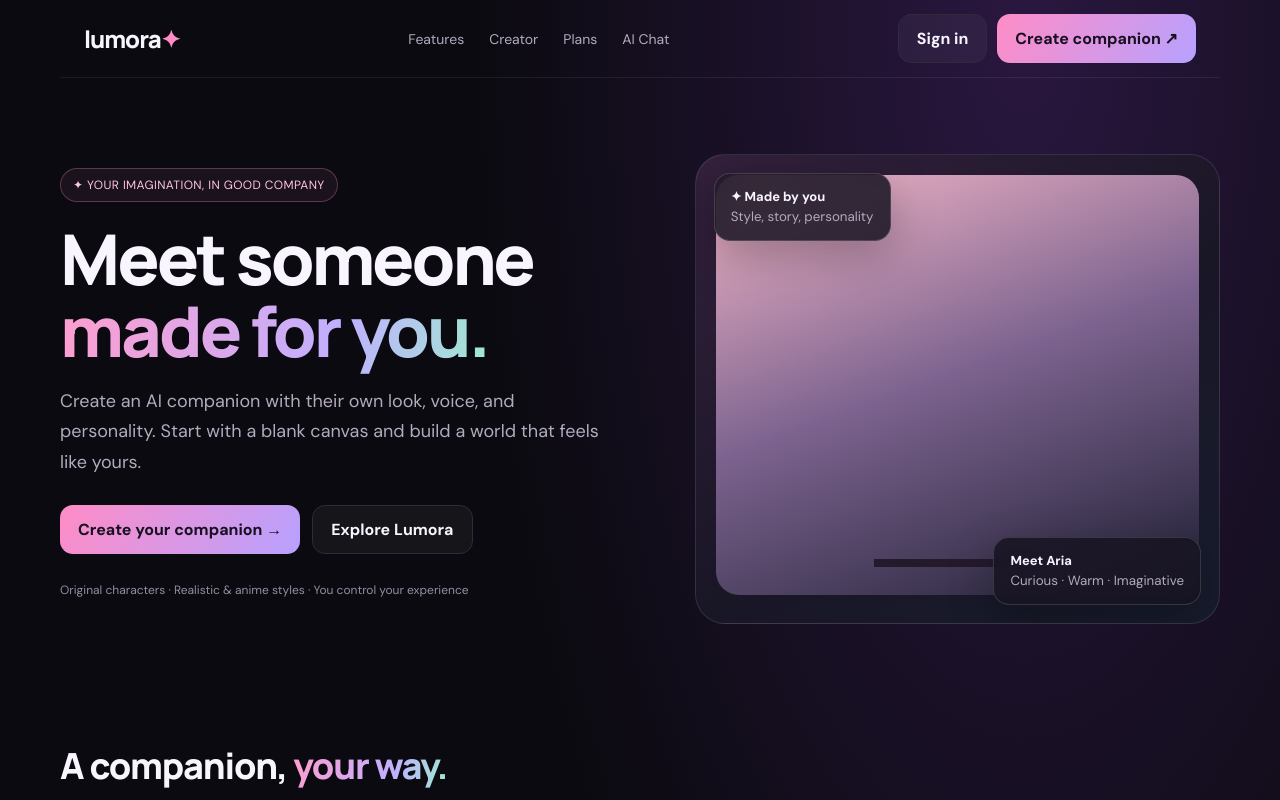
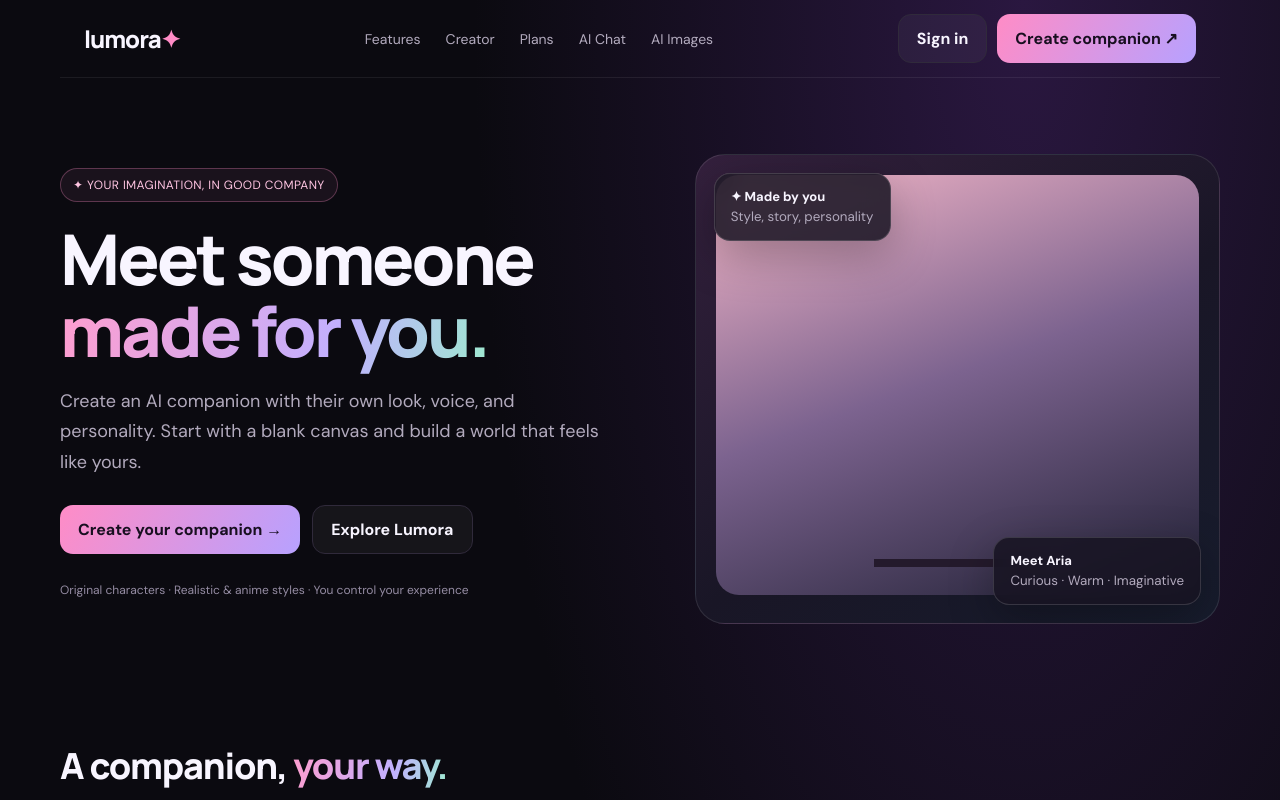
Before and after one commit to Snot22/Snot22, a Next.js app: page / in a window 1280 px wide. Shown: the top 800 px of the page. Built offline with nearby package versions, Linux system fonts and the light colour scheme.

Commit message:
Add AI Images navigation link

```diff
--- a/src/app/page.tsx
+++ b/src/app/page.tsx
@@ -6,7 +6,7 @@
 ];
 export default function Home() {
   return <main>
-    <header className="wrap nav"><Link href="/" className="logo">lumora<span>✦</span></Link><nav className="navlinks"><a href="#features">Features</a><a href="#creator">Creator</a><a href="#plans">Plans</a><a href="/chat">AI Chat</a></nav><div style={{display:"flex",gap:10}}><Link className="btn secondary" href="/login">Sign in</Link><Link className="btn" href="/create">Create companion ↗</Link></div></header>
+    <header className="wrap nav"><Link href="/" className="logo">lumora<span>✦</span></Link><nav className="navlinks"><a href="#features">Features</a><a href="#creator">Creator</a><a href="#plans">Plans</a><a href="/chat">AI Chat</a><a href="/images">AI Images</a></nav><div style={{display:"flex",gap:10}}><Link className="btn secondary" href="/login">Sign in</Link><Link className="btn" href="/create">Create companion ↗</Link></div></header>
     <section className="wrap hero"><div><span className="eyebrow">✦ YOUR IMAGINATION, IN GOOD COMPANY</span><h1>Meet someone<br/><span className="gradient">made for you.</span></h1><p className="lead">Create an AI companion with their own look, voice, and personality. Start with a blank canvas and build a world that feels like yours.</p><div className="actions"><Link className="btn" href="/create">Create your companion →</Link><a className="btn secondary" href="#features">Explore Lumora</a></div><p className="tiny">Original characters · Realistic & anime styles · You control your experience</p></div>
     <div className="art"><div className="float-card top"><b>✦ Made by you</b><small>Style, story, personality</small></div><div className="character"><div className="silhouette"/></div><div className="float-card bottom"><b>Meet Aria</b><small>Curious · Warm · Imaginative</small></div></div></section>
     <section className="wrap section" id="features"><h2>A companion, <span className="gradient">your way.</span></h2><p className="sub">A thoughtful space to create characters and explore conversations. You set the tone, style, and boundaries.</p><div className="cards">{features.map(([icon,title,desc])=><article className="card" key={title}><div className="icon">{icon}</div><h3>{title}</h3><p>{desc}</p></article>)}</div></section>
```
